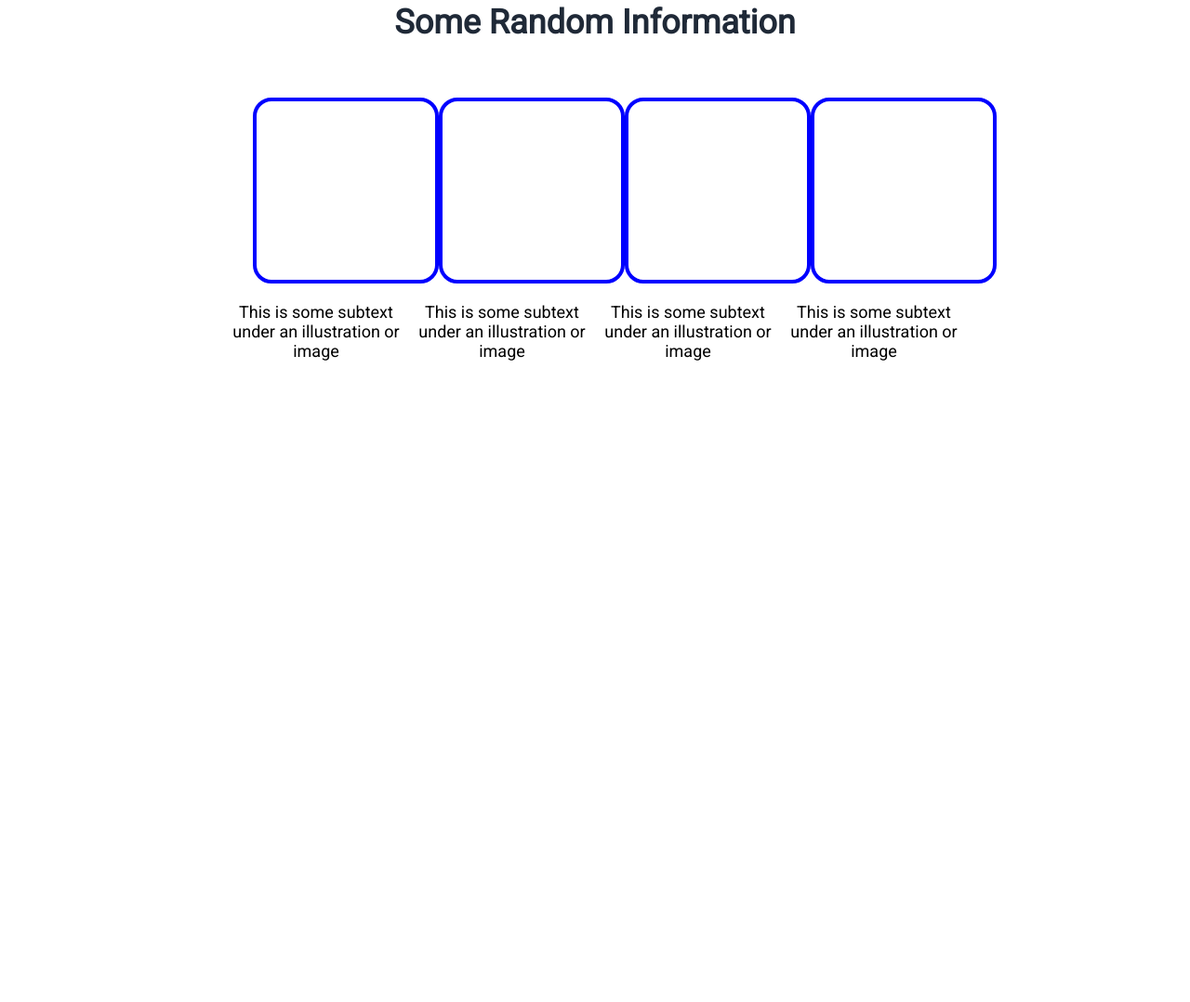
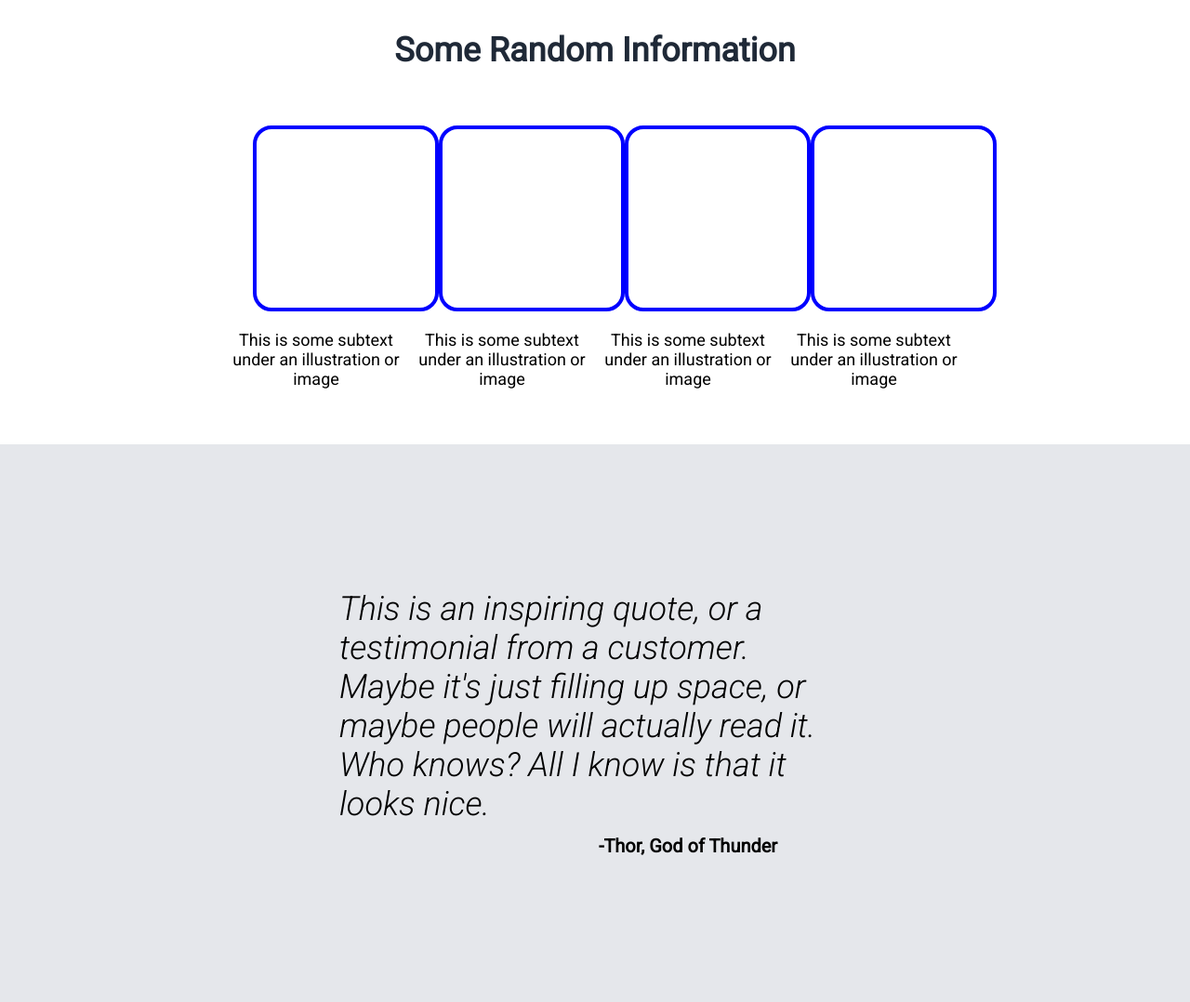
Before and after one commit to Daniel-Jacobson-1819/landing-page-project, a plain HTML site: page index.html in a window 1280 px wide. Shown: the part 507-1585 px from the top of the page at 93% size. Before the commit the page ends 905 px from the top, so only its background shows below. Drawn offline with Linux system fonts and the light colour scheme.

Commit message:
add section three and style it

```diff
--- a/index.html
+++ b/index.html
@@ -6,12 +6,9 @@
     <meta name="viewport" content="width=device-width, initial-scale=1.0" />
     <title>Landing Page</title>
     <link rel="stylesheet" href="styles.css" />
-    <link rel="preconnect" href="https://fonts.googleapis.com" />
-    <link rel="preconnect" href="https://fonts.gstatic.com" crossorigin />
-    <link
-      href="https://fonts.googleapis.com/css2?family=Roboto&display=swap"
-      rel="stylesheet"
-    />
+    <link rel="preconnect" href="https://fonts.googleapis.com">
+<link rel="preconnect" href="https://fonts.gstatic.com" crossorigin>
+<link href="https://fonts.googleapis.com/css2?family=Roboto:ital,wght@0,300;0,400;1,300&display=swap" rel="stylesheet">
   </head>
   <body>
     <section class="section-one">
@@ -62,5 +59,15 @@
         </div>
       </div>
     </section>
+    <section class="section-three">
+      <div id="flex-container-sec3">
+        <div class="quote-body">
+          <p>
+            <blockquote>This is an inspiring quote, or a testimonial from a customer. Maybe it's just filling up space, or maybe people will actually read it. Who knows? All I know is that it looks nice.</blockquote>
+            <span>-Thor, God of Thunder</span>
+          </p>
+        </div>
+      </div>
+    </section>
   </body>
 </html>
--- a/styles.css
+++ b/styles.css
@@ -100,6 +100,7 @@ button{
     font-size: 36px;
     font-weight: bolder;
     color: #1F2937;
+    margin-top: 30px;
 }
 .emptyspace{
     margin-top: 50px;
@@ -114,8 +115,34 @@ button{
 .row-wrapper{
     display: flex;
     margin-top: 10px;
+    margin-bottom: 50px;
 }
 .row-wrapper p{
     font-size: 18px;
     text-align: center;
 }
+/*-----------------Section three-----------------*/
+#flex-container-sec3{
+    background-color: #E5E7EB;
+    width: 100%;
+    height: 600px;
+    display: flex;
+    justify-content: center;
+}
+.quote-body{
+    display: flex;
+    flex-direction: column;
+    justify-content: center;
+    align-items: center;
+    width: 550px;
+    font-weight: lighter;
+    font-size: 36px;
+    font-style: italic;
+}
+.quote-body span{
+    margin-top: 12px;
+    font-size: 20px;
+    margin-left: 200px;
+    font-weight: 600;
+    font-style: normal;
+}
```
